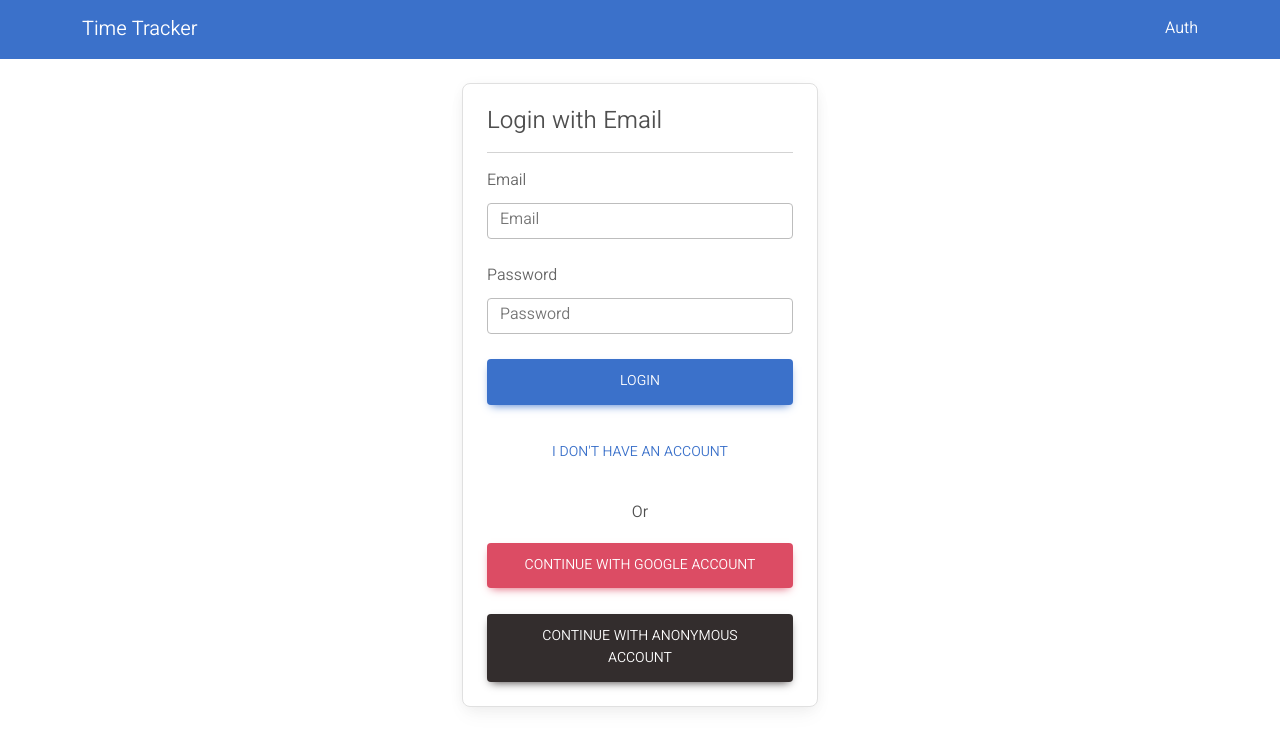
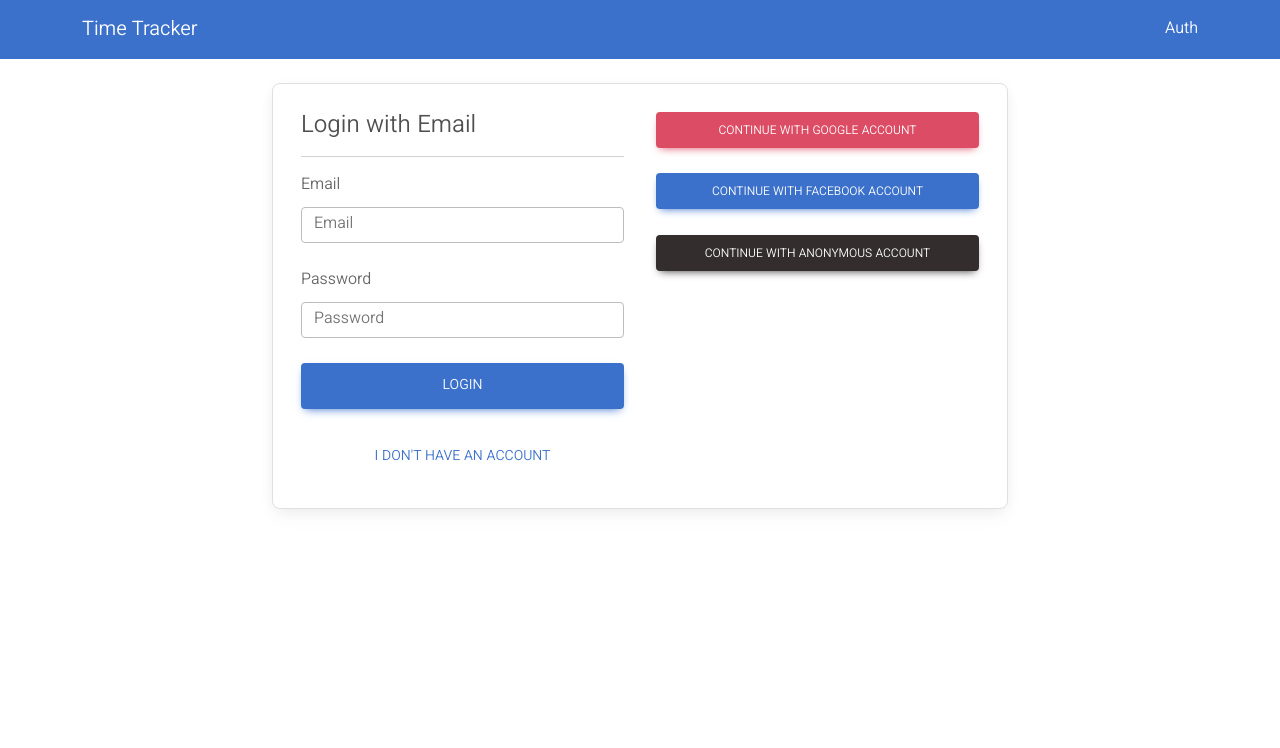
Before and after one commit to BlackIQ/TimeTracker-React, a React (Create React App) app: page /auth in a window 1280 px wide. Shown: the top 748 px of the page. Built offline with nearby package versions, Linux system fonts and the light colour scheme; no server answers.

Commit message:
Added front end button for facebook

```diff
--- a/src/components/auth.jsx
+++ b/src/components/auth.jsx
@@ -1,6 +1,6 @@
 import {useEffect, useState} from "react";
 import {useAuthState} from "react-firebase-hooks/auth";
-import {auth, googleAuth, anonAuth, emailPasswordAuth, register} from "../firebase/firebase";
+import {auth, googleAuth, anonAuth, emailPasswordAuth, register, facebookAuth} from "../firebase/firebase";
 import {useHistory} from "react-router-dom";
 
 const Auth = () => {
@@ -32,9 +32,12 @@ const Auth = () => {
     return (
         <div>
             <div className='row justify-content-center'>
-                <div className='col-md-4 text-center'>
+                <div className='col-md-8 text-center'>
                     <div className='card border'>
                         <div className='card-body'>
+                            <div className="row">
+                                <div className="col-md-6">
+                                    <div className="m-1">
                                     {
                                             form
                                                 ?
@@ -68,12 +71,20 @@ const Auth = () => {
                                                     <button type='button' onClick={() => setForm(true)} className='btn btn-lg btn-link w-100 text-primary'>I have an account</button>
                                                 </form>
                                         }
-                            <br/>
-                            <p>Or</p>
-                            <button onClick={() => googleAuth()} className='btn btn-lg btn-danger w-100'>Continue with Google account</button>
+                                    </div>
+                                </div>
+                                <div className="col-md-6">
+                                    <div className="m-1">
+                                        <button onClick={() => googleAuth()} className='btn btn-danger w-100'>Continue with Google account</button>
                                         <br/>
                                         <br/>
-                            <button onClick={() => anonAuth()} className='btn btn-lg btn-dark w-100'>Continue with Anonymous account</button>
+                                        <button onClick={() => facebookAuth()} className='btn btn-primary w-100'>Continue with Facebook account</button>
+                                        <br/>
+                                        <br/>
+                                        <button onClick={() => anonAuth()} className='btn btn-dark w-100'>Continue with Anonymous account</button>
+                                    </div>
+                                </div>
+                            </div>
                         </div>
                     </div>
                 </div>
```
Lines whose indentation alone changed are shown as unchanged.
